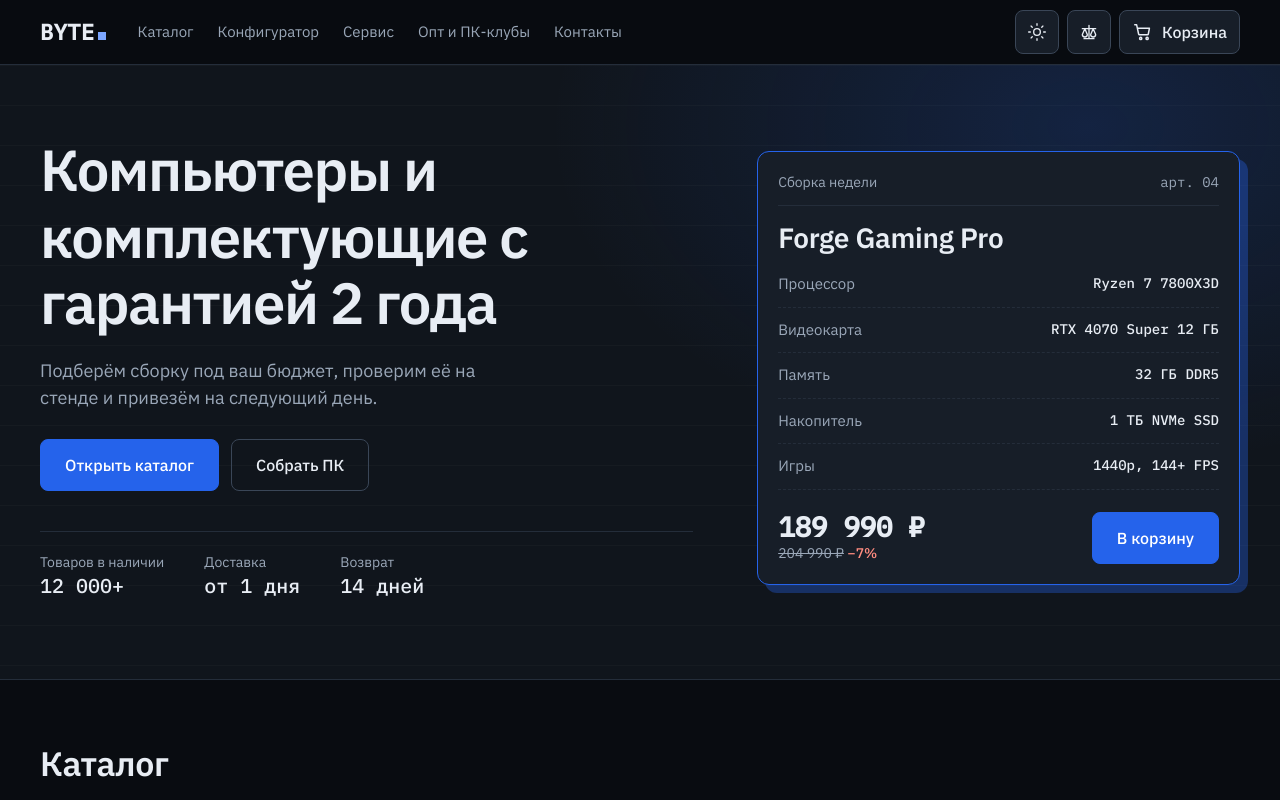
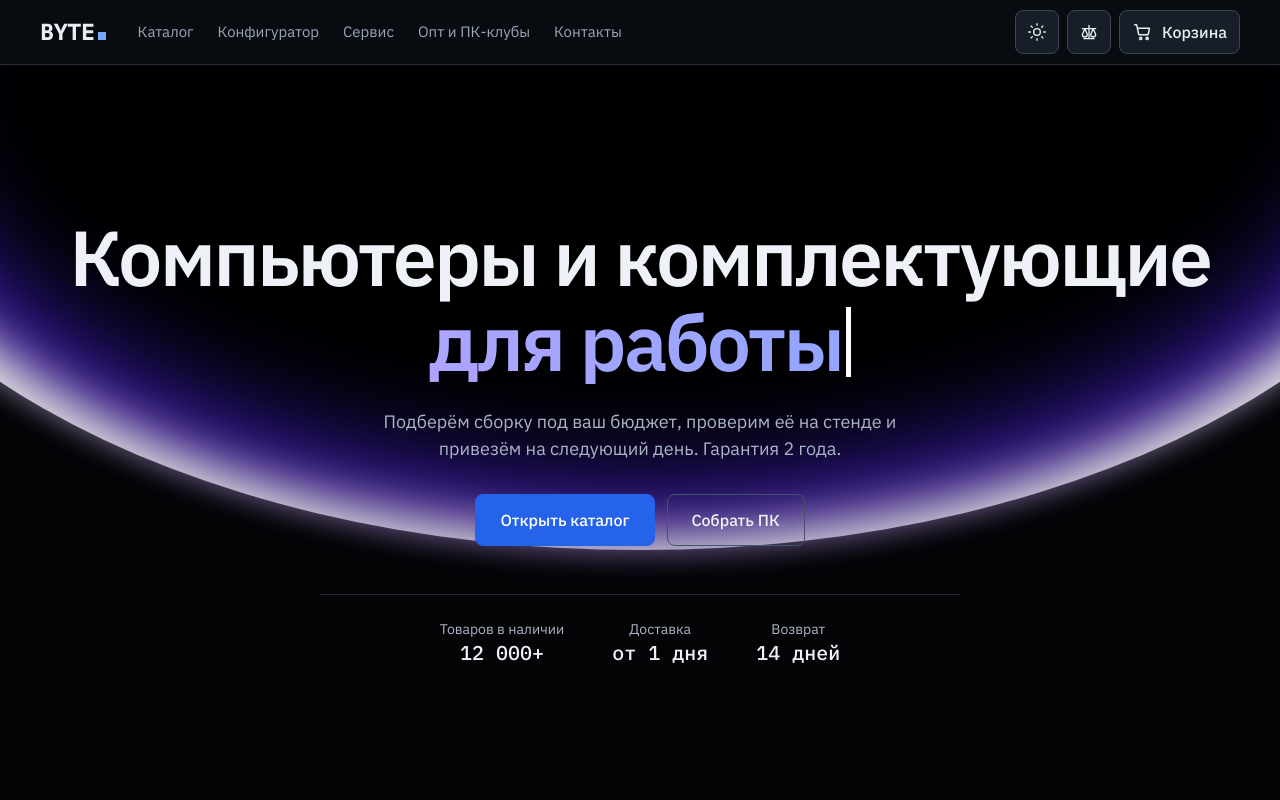
Before and after one commit to rinatwebric/lesson_1, a React (Vite) app in the folder computer-store/: page / in a window 1280 px wide. Shown: the top 800 px of the page. Built offline with nearby package versions, Linux system fonts and the light colour scheme.

Commit message:
Add glow-horizon hero with typewriter headline; move weekly build into its own section
Co-authored-by: Rinat Shadiev <lalakll678@gmail.com>

```diff
--- /dev/null
+++ b/computer-store/src/components/GlowHorizon.jsx
@@ -0,0 +1,49 @@
+import { motion } from 'motion/react'
+
+const EASE = [0.16, 1, 0.3, 1]
+const DURATION = 2
+
+const VARIANTS = {
+  top: { axis: 'y', scaleAxis: 'scaleY', enterPct: '-100%', restPct: '-50%' },
+  bottom: { axis: 'y', scaleAxis: 'scaleY', enterPct: '100%', restPct: '50%' },
+  left: { axis: 'x', scaleAxis: 'scaleX', enterPct: '100%', restPct: '50%' },
+  right: { axis: 'x', scaleAxis: 'scaleX', enterPct: '-100%', restPct: '-50%' },
+}
+
+function Arc({ variant, color, size, initialOffset, blur, boxShadow, delay }) {
+  const scale = parseFloat(size) / 100
+  const { axis, enterPct } = VARIANTS[variant]
+  const sign = enterPct.startsWith('-') ? -1 : 1
+  const startPct = initialOffset ? `${sign * Math.abs(parseFloat(initialOffset) - 50)}%` : undefined
+
+  return (
+    <motion.div
+      aria-hidden
+      className="glow-arc"
+      style={{ scale, background: color, ...(blur !== undefined && { filter: `blur(${blur}px)` }), ...(boxShadow && { boxShadow }) }}
+      initial={startPct ? { [axis]: startPct } : false}
+      animate={startPct ? { [axis]: 0 } : undefined}
+      transition={{ duration: DURATION, ease: EASE, delay }}
+    />
+  )
+}
+
+export default function GlowHorizon({ variant = 'top', instant = false }) {
+  const { axis, scaleAxis, enterPct, restPct } = VARIANTS[variant]
+  const rest = { [axis]: restPct, [scaleAxis]: 1, opacity: 1, filter: 'blur(0px)' }
+
+  return (
+    <motion.div
+      aria-hidden
+      className="glow"
+      initial={instant ? rest : { [axis]: enterPct, [scaleAxis]: 1.5, opacity: 0, filter: 'blur(15px)' }}
+      animate={rest}
+      transition={{ duration: instant ? 0 : DURATION, ease: EASE }}
+    >
+      <Arc variant={variant} color="#FFFFFF" size="132%" boxShadow="0px -4px 23px 0px #ffffffb5" delay={1.2} />
+      <Arc variant={variant} color="#A558FB" size="120%" initialOffset="10%" blur={31} delay={0.6} />
+      <Arc variant={variant} color="#4922E5" size="124%" initialOffset="10%" blur={21} delay={0} />
+      <Arc variant={variant} color="#000" size="120%" initialOffset="10%" blur={51} delay={0} />
+    </motion.div>
+  )
+}
--- /dev/null
+++ b/computer-store/src/components/TypedHeadline.jsx
@@ -0,0 +1,53 @@
+import { useEffect, useState } from 'react'
+import { useReducedMotion } from 'motion/react'
+
+const TYPE_MS = 65
+const DELETE_MS = 32
+const HOLD_MS = 1700
+
+// Types `prefix` once, then cycles through `phrases` (type, hold, delete).
+export default function TypedHeadline({ prefix, phrases }) {
+  const reduce = useReducedMotion()
+  const [s, setS] = useState({ stage: 'prefix', n: 0, i: 0 })
+
+  useEffect(() => {
+    if (reduce) return
+    const phrase = phrases[s.i]
+    let delay
+    let next
+    if (s.stage === 'prefix') {
+      if (s.n < prefix.length) { delay = s.n === 0 ? 500 : TYPE_MS; next = { ...s, n: s.n + 1 } }
+      else { delay = 350; next = { stage: 'type', n: 0, i: 0 } }
+    } else if (s.stage === 'type') {
+      if (s.n < phrase.length) { delay = TYPE_MS; next = { ...s, n: s.n + 1 } }
+      else { delay = HOLD_MS; next = { ...s, stage: 'delete' } }
+    } else if (s.n > 0) {
+      delay = DELETE_MS; next = { ...s, n: s.n - 1 }
+    } else {
+      delay = 250; next = { stage: 'type', n: 0, i: (s.i + 1) % phrases.length }
+    }
+    const t = setTimeout(() => setS(next), delay)
+    return () => clearTimeout(t)
+  }, [s, reduce, prefix, phrases])
+
+  const prefixN = reduce || s.stage !== 'prefix' ? prefix.length : s.n
+  const phraseText = reduce ? phrases[0] : s.stage === 'prefix' ? '' : phrases[s.i].slice(0, s.n)
+  const caretOnPrefix = !reduce && s.stage === 'prefix'
+
+  return (
+    <h1 className="typed">
+      <span className="sr-only">{prefix} {phrases.join(', ')}</span>
+      <span aria-hidden="true">
+        <span className="typed-line">
+          {prefix.slice(0, prefixN)}
+          <span className="typed-ghost">{prefix.slice(prefixN)}</span>
+          {caretOnPrefix && <i className="caret" />}
+        </span>
+        <span className="typed-line typed-accent">
+          {phraseText}
+          {!reduce && !caretOnPrefix && <i className="caret" />}
+        </span>
+      </span>
+    </h1>
+  )
+}
--- a/computer-store/src/pages/Home.jsx
+++ b/computer-store/src/pages/Home.jsx
@@ -2,6 +2,8 @@ import { useMemo, useState } from 'react'
 import { Link } from 'react-router-dom'
 import Icon from '../Icons.jsx'
 import ScrollReveal, { fadeUp } from '../components/ScrollReveal.jsx'
+import GlowHorizon from '../components/GlowHorizon.jsx'
+import TypedHeadline from '../components/TypedHeadline.jsx'
 import ProductCard, { AddButton } from '../components/ProductCard.jsx'
 import { categories, products, featured, byId, discount, fmt, MAX_PRICE } from '../data'
 
@@ -83,10 +85,10 @@ export default function Home() {
   return (
     <>
       <section className="hero">
+        <GlowHorizon variant="top" />
         <div className="container hero-in">
-          <div className="hero-copy">
-            <h1>Компьютеры и комплектующие с гарантией 2 года</h1>
-            <p>Подберём сборку под ваш бюджет, проверим её на стенде и привезём на следующий день.</p>
+          <TypedHeadline prefix="Компьютеры и комплектующие" phrases={['для игр', 'для работы', 'для ПК-клубов']} />
+          <p className="hero-lead">Подберём сборку под ваш бюджет, проверим её на стенде и привезём на следующий день. Гарантия 2 года.</p>
           <div className="hero-cta">
             <a className="btn btn-lg" href="#catalog">Открыть каталог</a>
             <Link className="btn btn-lg btn-ghost" to="/configurator">Собрать ПК</Link>
@@ -97,7 +99,10 @@ export default function Home() {
             <div><dt>Возврат</dt><dd>14 дней</dd></div>
           </dl>
         </div>
-          <ScrollReveal as="aside" className="sheet" aria-label="Сборка недели" variants={{ hidden: { opacity: 0, x: 32 }, visible: { opacity: 1, x: 0 } }} transition={{ duration: 0.6, ease: 'easeOut', delay: 0.1 }} once>
+      </section>
+
+      <section className="container featured" aria-label="Сборка недели">
+        <ScrollReveal as="aside" className="sheet" aria-label="Сборка недели" variants={fadeUp} transition={{ duration: 0.6, ease: 'easeOut' }} viewOptions={{ amount: 0.25 }} once>
           <div className="sheet-head"><span>Сборка недели</span><span className="mono">арт. 0{feat.id}</span></div>
             <h2>{feat.name}</h2>
             <dl className="sheet-rows">
@@ -111,7 +116,6 @@ export default function Home() {
               <AddButton id={feat.id} large />
             </div>
         </ScrollReveal>
-        </div>
       </section>
 
       <section id="catalog" className="container catalog">
--- a/computer-store/src/styles.css
+++ b/computer-store/src/styles.css
@@ -118,15 +118,25 @@ h1, h2, h3 { line-height: 1.15; letter-spacing: -.01em; }
 .search-field:focus-within { border-color: var(--accent-text); box-shadow: 0 0 0 3px var(--glow); }
 .search-field input { flex: 1; min-width: 0; border: 0; outline: 0; background: none; color: var(--ink); min-height: 44px; }
 
-/* hero */
-.hero { padding: 40px 0 56px; border-bottom: 1px solid var(--line); background: var(--hero-bg); }
-.hero-in { display: grid; gap: 40px; align-items: center; }
+/* hero: always dark, the glow only reads on a dark ground */
+.hero { --ink: #eef1f7; --muted: #aab5c6; --line: #242d3a; --line-strong: #46536a; --raised: #151b25; --accent: #2563eb; --accent-hover: #3b78f0; --accent-text: #8db1ff;
+  position: relative; isolation: isolate; overflow: hidden; display: grid; place-items: center; min-height: min(760px, calc(100svh - 64px)); padding: 72px 0 56px; background: #050507; color: var(--ink); border-bottom: 1px solid var(--line); }
+.glow { position: absolute; inset: 0; z-index: -1; pointer-events: none; }
+.glow-arc { position: absolute; inset: 0; border-radius: 100%; }
+.hero-in { display: flex; flex-direction: column; align-items: center; text-align: center; }
 h1 { font-size: clamp(34px, 6vw, 58px); font-weight: 600; letter-spacing: -.025em; max-width: 16ch; }
-.hero-copy > p { margin-top: 20px; max-width: 46ch; font-size: 18px; color: var(--muted); }
-.hero-cta { display: flex; flex-wrap: wrap; gap: 12px; margin-top: 28px; }
-.facts { display: flex; flex-wrap: wrap; gap: 12px 40px; margin-top: 40px; padding-top: 20px; border-top: 1px solid var(--line); }
+.typed { max-width: none; font-size: clamp(34px, 7.2vw, 78px); line-height: 1.08; letter-spacing: -.03em; }
+.typed-line { display: block; min-height: 1.08em; }
+.typed-ghost { color: transparent; }
+.typed-accent { background: linear-gradient(90deg, #c4a3ff, #7ba6ff); -webkit-background-clip: text; background-clip: text; color: transparent; }
+.caret { display: inline-block; width: .06em; height: .9em; margin-left: .05em; vertical-align: -.08em; background: #fff; animation: blink 1s steps(1) infinite; }
+@keyframes blink { 50% { opacity: 0; } }
+.hero-lead { margin-top: 24px; max-width: 52ch; font-size: 18px; color: var(--muted); }
+.hero-cta { display: flex; flex-wrap: wrap; justify-content: center; gap: 12px; margin-top: 32px; }
+.facts { display: flex; flex-wrap: wrap; justify-content: center; gap: 12px 48px; margin-top: 48px; padding-top: 24px; border-top: 1px solid var(--line); width: 100%; max-width: 640px; }
 .facts dt { font-size: 14px; color: var(--muted); }
 .facts dd { font: 500 20px/1.3 var(--mono); }
+.featured { padding-top: 64px; }
 .sheet { background: var(--raised); border: 1.5px solid var(--accent); border-radius: 12px; padding: 20px; box-shadow: 8px 8px 0 var(--glow); }
 .sheet-head { display: flex; justify-content: space-between; font-size: 14px; color: var(--muted); padding-bottom: 12px; border-bottom: 1px solid var(--line); }
 .sheet h2 { margin: 16px 0 8px; font-size: 28px; font-weight: 600; }
@@ -344,8 +354,6 @@ input[type=range] { width: 100%; accent-color: var(--accent); height: 28px; }
   .cfg-foot { padding-top: 12px; border-top: 1px solid var(--line); margin-top: 8px; }
   .cfg-bar { display: none; }
   .nav-links { display: flex; }
-  .hero { padding: 72px 0 80px; }
-  .hero-in { grid-template-columns: 1.15fr .85fr; gap: 64px; }
   .catalog-layout { grid-template-columns: 240px 1fr; gap: 32px; }
   .side { position: sticky; top: 88px; }
   .cat-list { display: grid; gap: 6px; }
@@ -361,6 +369,13 @@ input[type=range] { width: 100%; accent-color: var(--accent); height: 28px; }
   .service-list .num { grid-row: auto; padding: 0 0 20px; }
   .service-list svg { display: block; margin-bottom: 12px; color: var(--accent-text); }
 }
+@media (min-width: 760px) {
+  .featured .sheet { display: grid; grid-template-columns: 1fr 1fr; grid-template-areas: 'head head' 'title rows' 'foot rows'; column-gap: 48px; max-width: 900px; margin-inline: auto; }
+  .featured .sheet-head { grid-area: head; }
+  .featured .sheet h2 { grid-area: title; }
+  .featured .sheet-rows { grid-area: rows; align-self: start; margin-top: 16px; }
+  .featured .sheet-foot { grid-area: foot; align-self: end; }
+}
 @media (max-width: 959px) { .sheet { box-shadow: 5px 5px 0 var(--glow); } }
 @media (max-width: 520px) {
   .compare-bar ul { display: none; }
```
Lines whose indentation alone changed are shown as unchanged.
